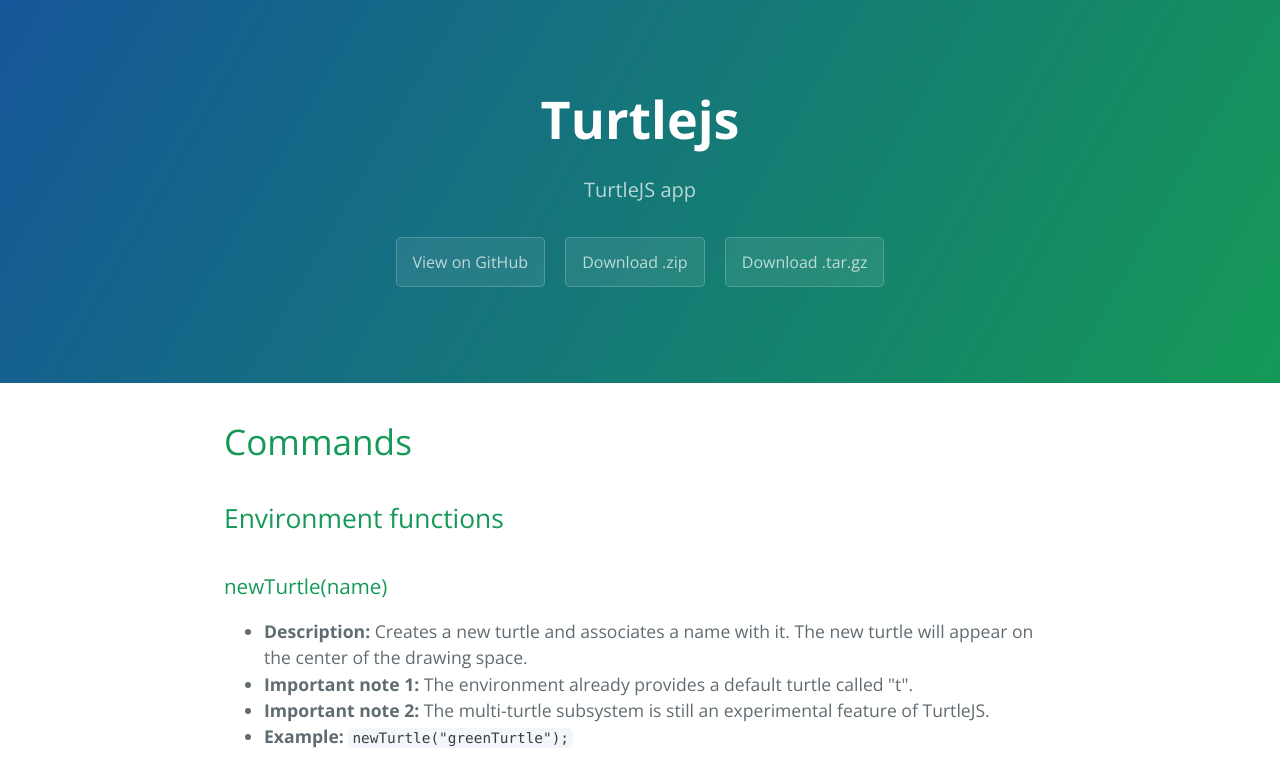
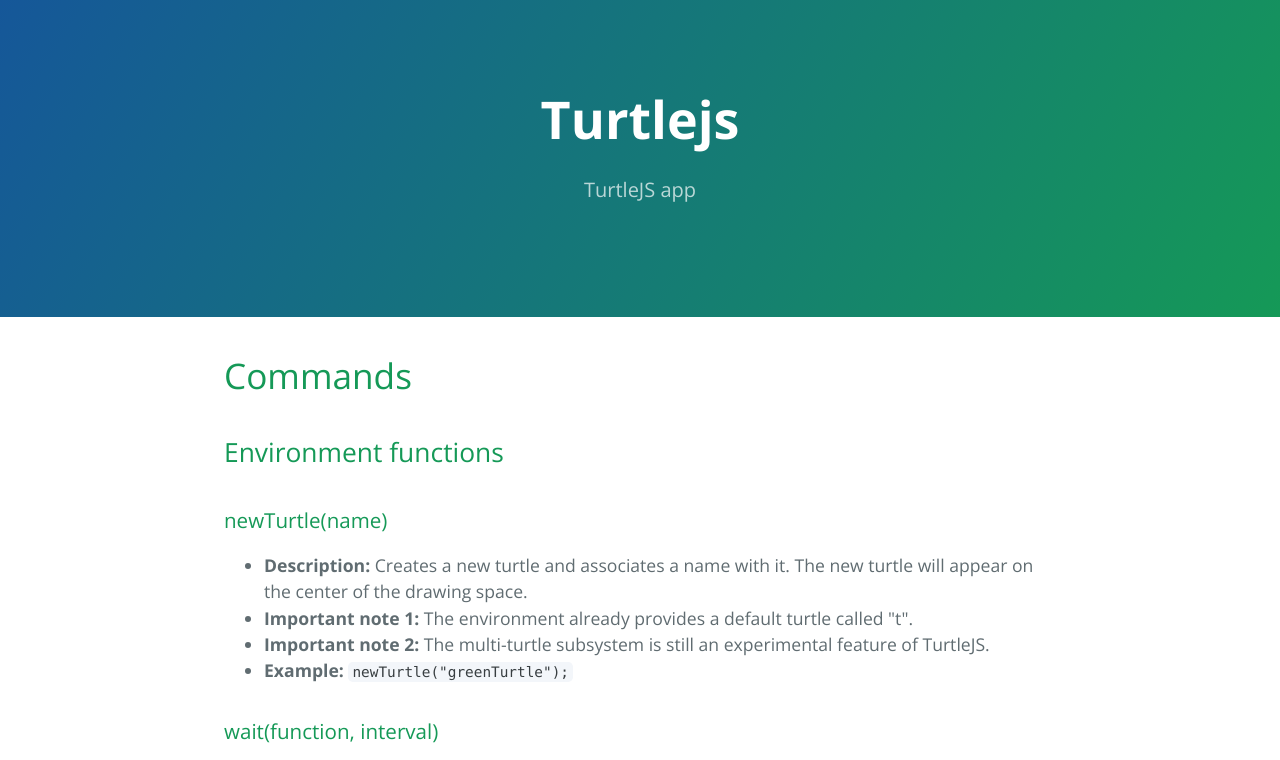
Before and after one commit to israaar/TurtleJS, a plain HTML site: page index.html in a window 1280 px wide. Shown: the top 760 px of the page. Drawn offline with nearby package versions, Linux system fonts and the light colour scheme.

Commit message:
Update index.html

```diff
--- a/index.html
+++ b/index.html
@@ -13,9 +13,6 @@
     <section class="page-header">
       <h1 class="project-name">Turtlejs</h1>
       <h2 class="project-tagline">TurtleJS app</h2>
-      <a href="https://github.com/miniBloq/TurtleJS" class="btn">View on GitHub</a>
-      <a href="https://github.com/miniBloq/TurtleJS/zipball/master" class="btn">Download .zip</a>
-      <a href="https://github.com/miniBloq/TurtleJS/tarball/master" class="btn">Download .tar.gz</a>
     </section>
 
     <section class="main-content">
```
